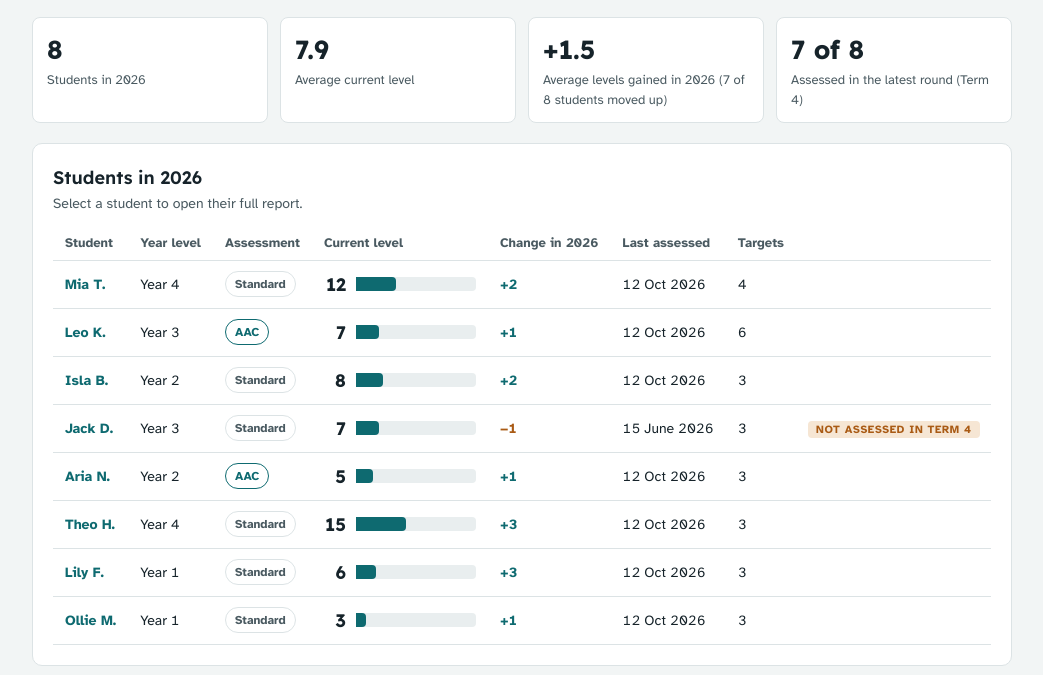
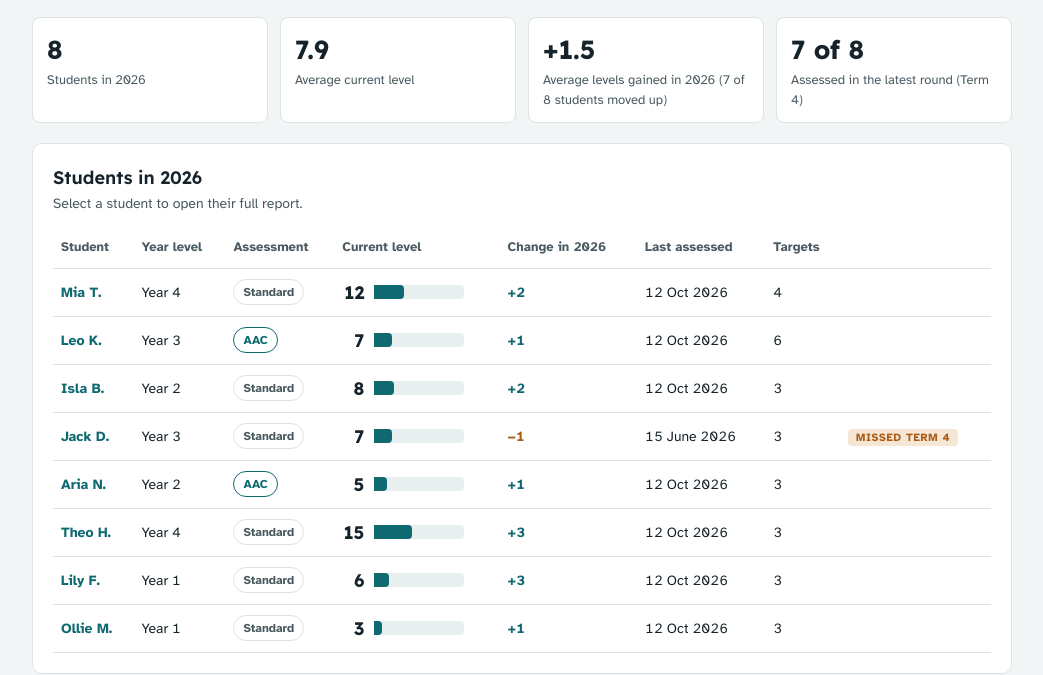
Before and after one commit to kanehronsky/fsa-report-demo, a plain HTML site: page index.html in a window 1280 px wide. Shown: the part 132-807 px from the top of the page, without its empty margins (118-1161 px from the left). Drawn offline with Linux system fonts and the light colour scheme.

Commit message:
Fix hidden sections showing on the GitHub copy; tighten class table

```diff
--- a/index.html
+++ b/index.html
@@ -38,6 +38,7 @@
   color-scheme: dark;
 }
 * { box-sizing: border-box; }
+[hidden] { display: none !important; }
 body {
   background: var(--bg); color: var(--ink); font-family: var(--font-body); font-size: 15px; line-height: 1.5;
   padding-left: max(16px, env(safe-area-inset-left, 0px)); padding-right: max(16px, env(safe-area-inset-right, 0px));
@@ -136,12 +137,12 @@ th { font-weight: 700; color: var(--ink-2); font-size: 13px; }
 .class-table { width: 100%; }
 .class-table tbody tr { cursor: pointer; }
 .class-table tbody tr:hover { background: var(--track); }
-.class-table td { padding: 10px 12px; vertical-align: middle; }
+.class-table td, .class-table th { padding: 10px 8px; vertical-align: middle; }
 .class-table a { font-weight: 700; text-decoration: none; }
 .class-table a:hover { text-decoration: underline; }
 .lvl { display: flex; align-items: center; gap: 10px; }
 .lvl b { font-family: var(--font-display); font-size: 18px; min-width: 22px; text-align: right; }
-.lvl .track { width: 120px; }
+.lvl .track { width: 90px; }
 .delta-up { color: var(--accent); font-weight: 700; }
 .delta-flat { color: var(--stop); font-weight: 700; }
 .status { font-size: 11px; font-weight: 700; text-transform: uppercase; letter-spacing: 0.06em; padding: 2px 8px; border-radius: 4px; background: var(--stop-soft); color: var(--stop); }
@@ -674,7 +675,7 @@ function renderTeacher() {
   $("#t-students").innerHTML = `<thead><tr><th>Student</th><th>Year level</th><th>Assessment</th><th>Current level</th><th>Change in ${y}</th><th>Last assessed</th><th>Targets</th><th></th></tr></thead><tbody>` +
     rows.map((r) => {
       const missed = latestRound && !r.st.byRound[latestRound.r.id];
-      const status = missed ? `Not assessed in ${latestRound.r.term}` : r.change != null && r.change <= 0 ? "No level gain" : "";
+      const status = missed ? `Missed ${latestRound.r.term}` : r.change != null && r.change <= 0 ? "No level gain" : "";
       const lvl = r.last ? r.last.level : 0;
       const ch = r.change == null ? `<span class="sub">First year</span>` : r.change > 0 ? `<span class="delta-up">+${r.change}</span>` : `<span class="delta-flat">${r.change === 0 ? "0" : "−" + Math.abs(r.change)}</span>`;
       return `<tr data-id="${r.st.id}">
```
